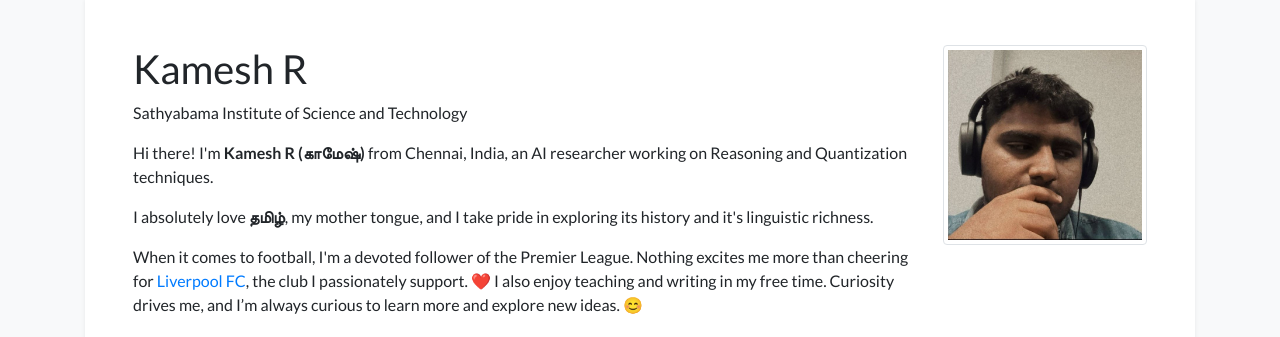
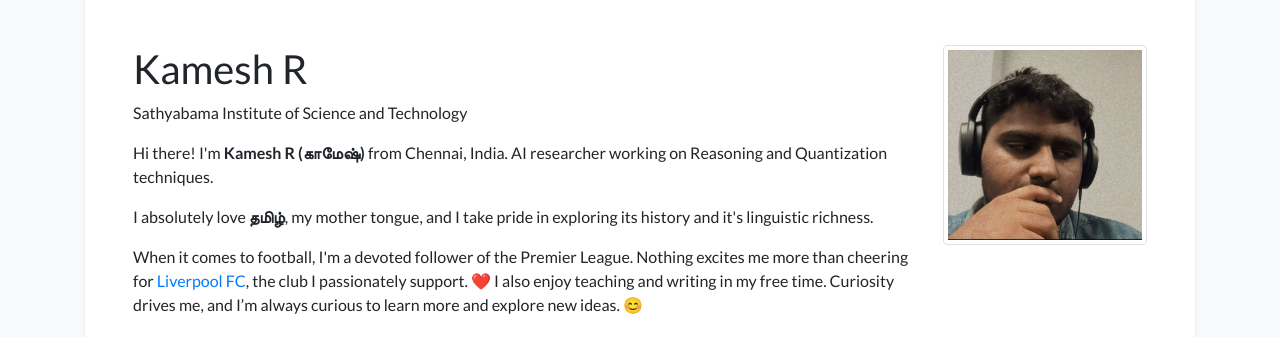
Before and after one commit to kameshkanna/kameshkanna.github.io, a Jekyll site: the page built from index.html, in a window 1280 px wide and 1273 px high. Shown: the part 83-420 px from the top of the window. Built offline with Jekyll 4.4.1, drawn with Linux system fonts in a browser that asks for light colours; nearby versions of some CDN libraries; a style sheet for code colours, icons or effects is not loaded.

```diff
--- a/_data/profile.yml
+++ b/_data/profile.yml
@@ -21,7 +21,7 @@ twitter: edkamesh  # Do not include the '@' symbol
 short_bio_text_justify: false
 short_bio: >-
   <p>
-  Hi there! I'm <strong>Kamesh R (காமேஷ்)</strong> from Chennai, India, an AI researcher working on Reasoning and Quantization techniques.
+  Hi there! I'm <strong>Kamesh R (காமேஷ்)</strong> from Chennai, India. AI researcher working on Reasoning and Quantization techniques.
   </p>
   <p>
   I absolutely love <strong>தமிழ்</strong>, my mother tongue, and I take pride in exploring its history and it's linguistic richness.
```
